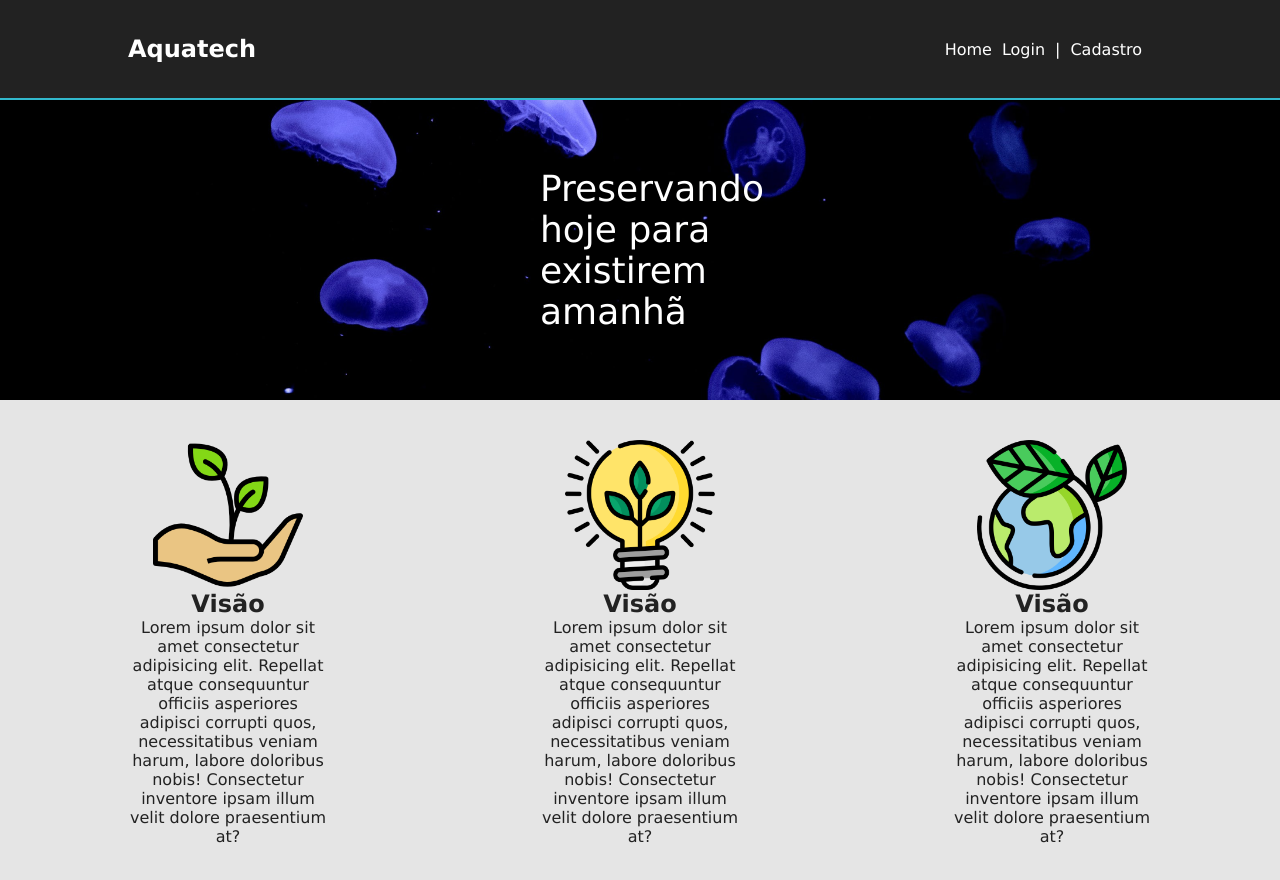
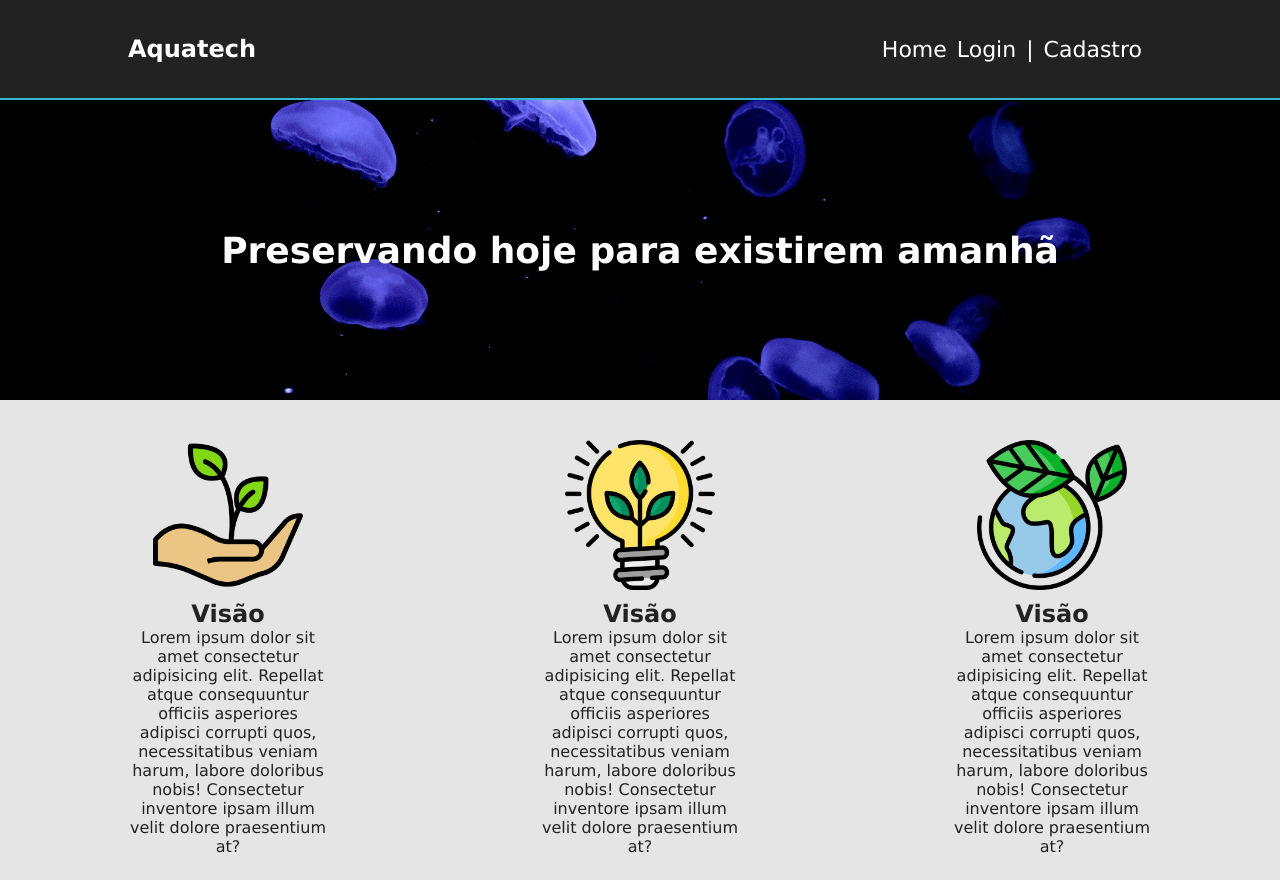
Before and after one commit to kevellyoliveira/Site-Institucional, a plain HTML site: page index.html in a window 1280 px wide. Drawn offline with Linux system fonts and the light colour scheme.

Commit message:
subindo site institucional

```diff
--- a/style.css
+++ b/style.css
@@ -32,6 +32,7 @@ body {
 
 .navbar li {
     margin-right: 10px;
+    font-size: 22px;
 }
 
 /* BANNER */
@@ -47,7 +48,8 @@ body {
 
 .banner .container p {
     font-size: 36px;
-    width: 200px;
+    font-weight: bold;
+    /* width: 200px; */
 }
 
 /* SOCIAL */
@@ -75,4 +77,5 @@ body {
 
 .social .container .card h4 {
     font-size: 24px;
+    padding-top: 10px;
 }
```
